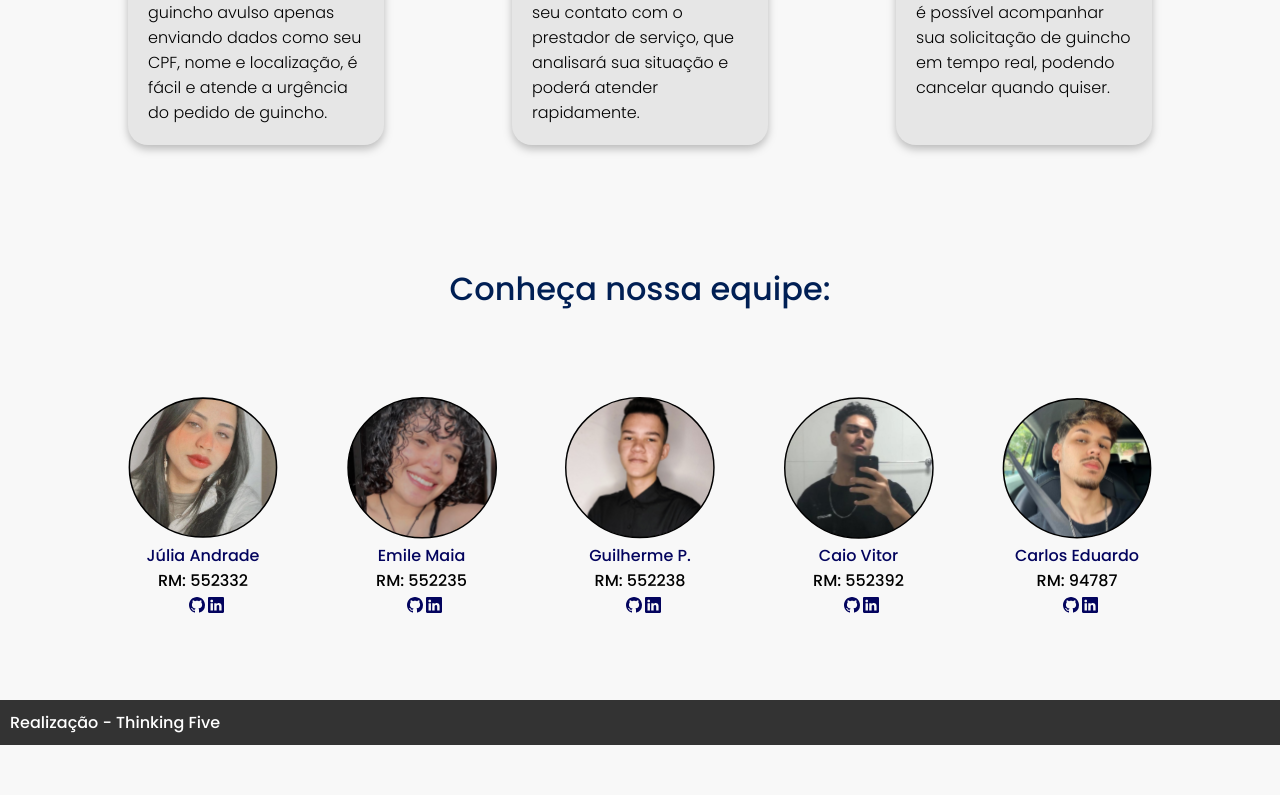
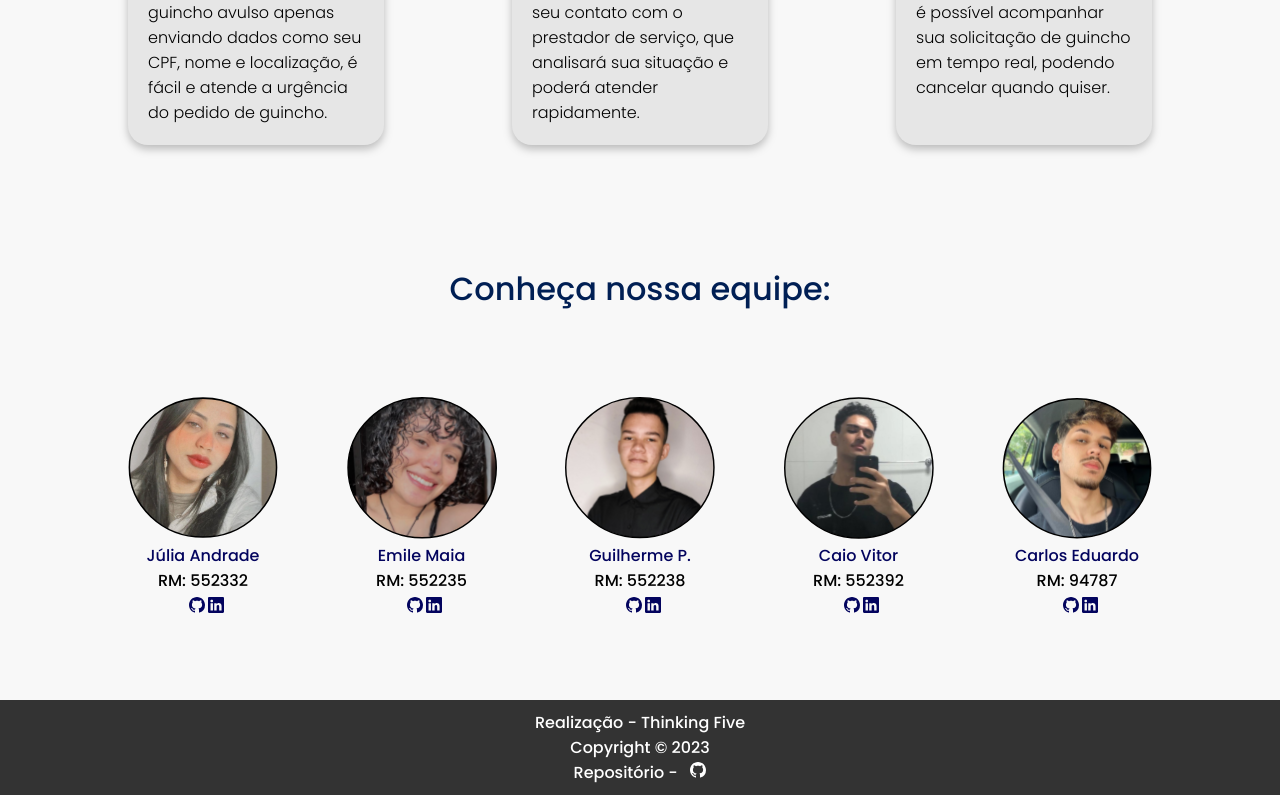
Before and after one commit to Emii2003/Alo_Porto, a Next.js app: page / in a window 1280 px wide. Shown: the part 1374-2169 px from the top of the page. Before the commit the page ends 2119 px from the top, so only its background shows below. Built offline with nearby package versions, Linux system fonts and the light colour scheme.

Commit message:
Colocando Link do repositório do rodapé

```diff
--- a/src/components/Rodape/Rodape.css
+++ b/src/components/Rodape/Rodape.css
@@ -1,7 +1,22 @@
 footer{
+  text-align: center;
   bottom: 0;
   width: 100%;
   background-color: #333;
   color: #fff;
   padding: 10px;
 }
+
+.rep_link{
+  text-decoration: none;
+  color: #fff;
+}
+
+.rep_icon{
+  margin-left: 1vw;
+  transition: color 0.3s ease;
+}
+
+.rep_icon:hover {
+  color: #0070f3; /* Cor desejada no hover */
+}
--- a/src/components/Rodape/Rodape.jsx
+++ b/src/components/Rodape/Rodape.jsx
@@ -1,12 +1,18 @@
 import React from "react"
 import Link from "next/link"
 import "./Rodape.css"
+import { BsGithub } from "react-icons/bs"
 
 export default function Footer(){
     return(
         <footer className="footer">
         <div className="footer-content">
           <p className="footer-text">Realização - Thinking Five</p>
+          <p>Copyright &copy; 2023</p>
+          <Link href={"https://github.com/Emii2003/Alo_Porto"} className="rep_link">
+            Repositório -
+            <BsGithub className="rep_icon"></BsGithub>
+          </Link>
         </div>
       </footer>
     )
```
